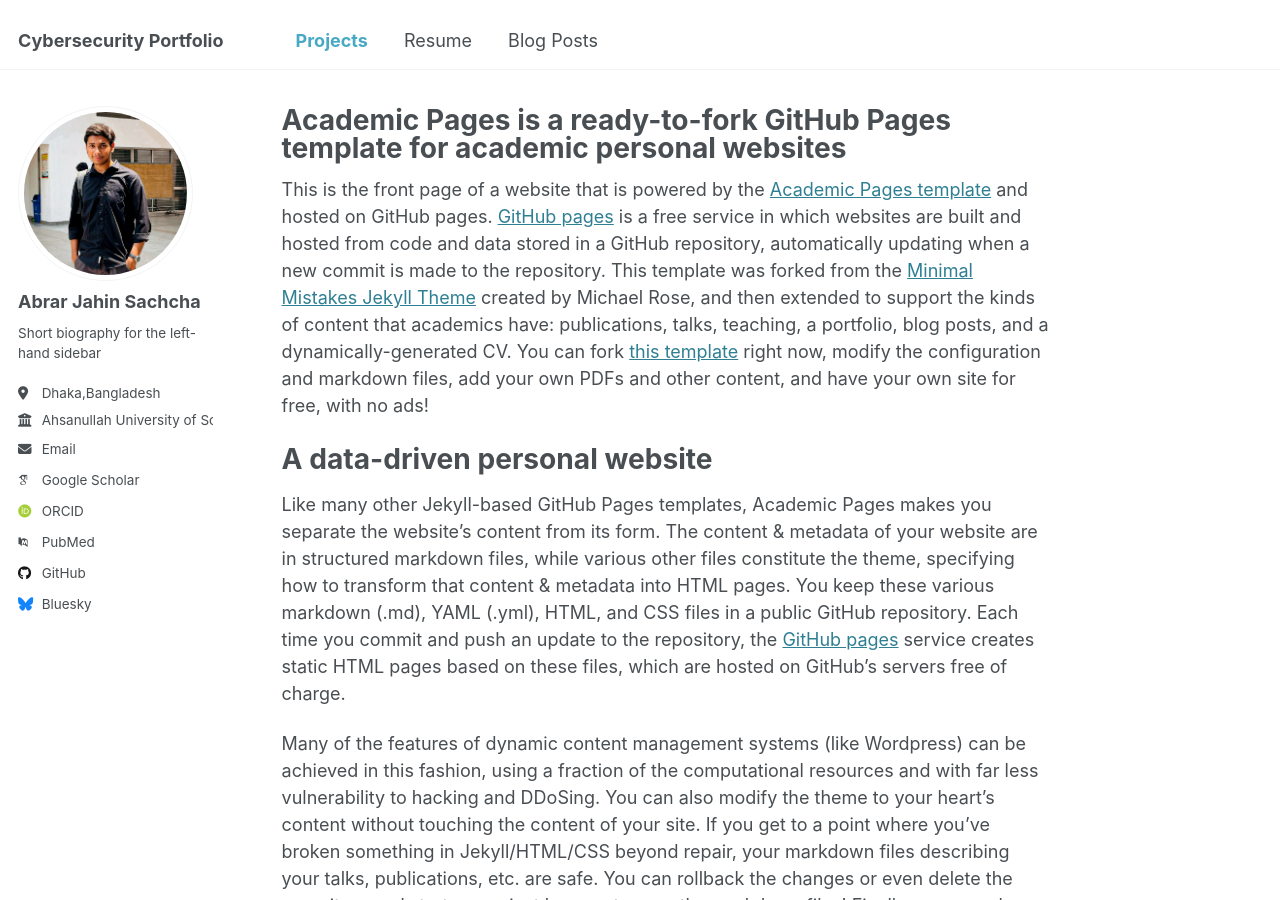
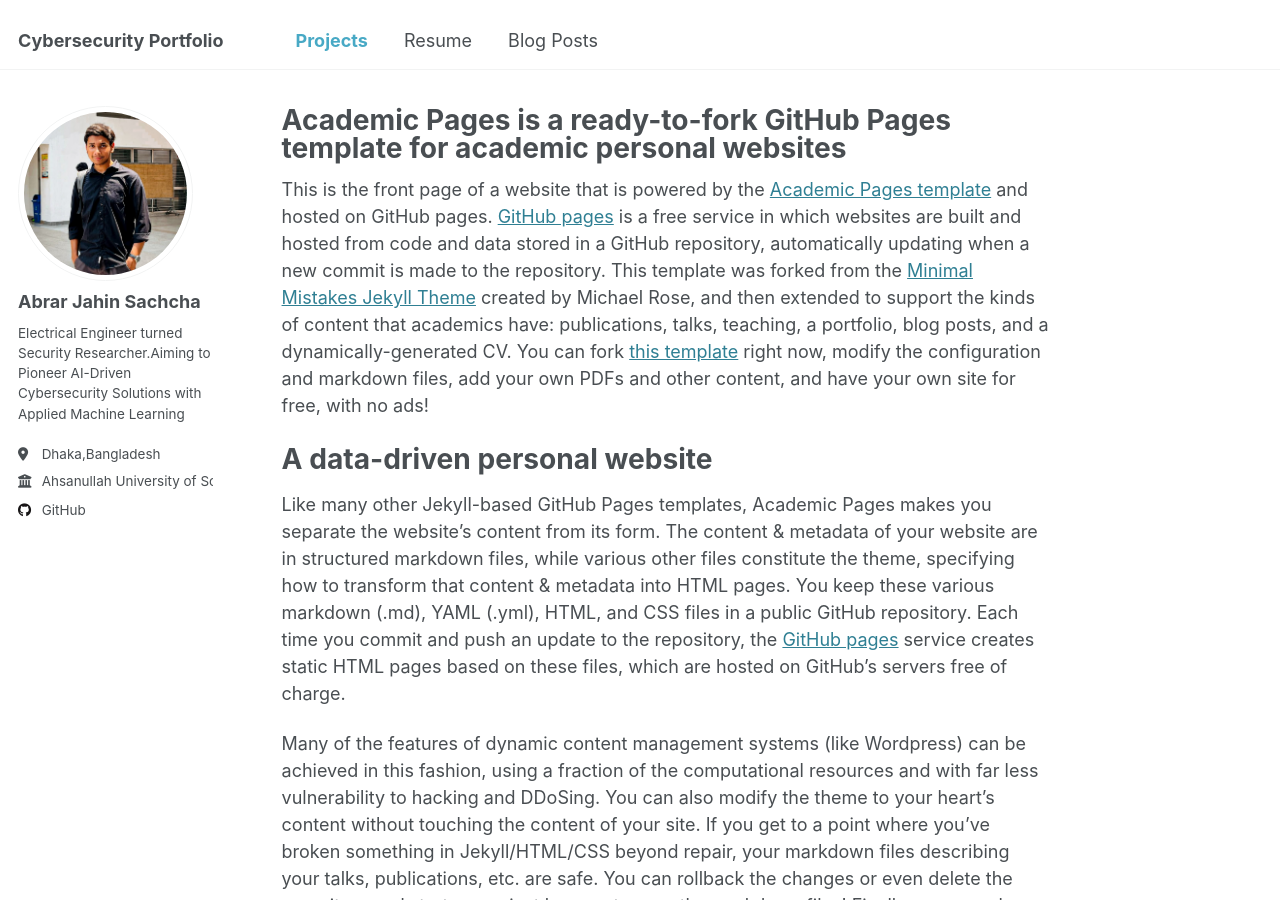
Before and after one commit to AbrarJahin7/cyberportfolio.github.io, a Jekyll site: the page built from _pages/about.md, in a window 1280 px wide and 900 px high. Built offline with Jekyll 4.4.1, drawn with Linux system fonts in a browser that asks for light colours; some web fonts are replaced.

Commit message:
Update _config.yml

```diff
--- a/_config.yml
+++ b/_config.yml
@@ -26,20 +26,20 @@ author:
   avatar           : "WhatsApp Image 2025-03-07 at 00.41.17_a6916f50.jpg"
   name             : "Abrar Jahin Sachcha"
   pronouns         : # example: "she/her"
-  bio              : "Short biography for the left-hand sidebar"
+  bio              : "Electrical Engineer turned Security Researcher.Aiming to Pioneer AI-Driven Cybersecurity Solutions with Applied Machine Learning"
   location         : "Dhaka,Bangladesh"
   employer         : <a href='https://www.aust.edu/' target='_blank' style='display:inline;'>Ahsanullah University of Science and Technology</a>
 
   uri              : # URL
-  email            : "none@example.org"
+  email            : #
 
   # Academic websites
   arxiv            : # URL - Update with the correct link to your profile
-  googlescholar    : "https://scholar.google.com/citations?user=PS_CX0AAAAAJ"
+  googlescholar    : #
   impactstory      : # URL
-  orcid            : "http://orcid.org/yourorcidurl"
+  orcid            : #
   semantic         : # URL
-  pubmed           : "https://www.ncbi.nlm.nih.gov/pubmed/?term=john+snow"
+  pubmed           : #
   researchgate     : # URL
   scopus           : # URL
 
@@ -52,7 +52,7 @@ author:
   stackoverflow    : # User number or user number and name (i.e., use "1" or "1/jeff-atwood")
 
   # Social media
-  bluesky          : "bsky.app" # Replace this with you Bluesky username
+  bluesky          :  # Replace this with you Bluesky username
   facebook         : # Username
   flickr           : # Username
   foursquare       : # Username
@@ -133,7 +133,7 @@ yandex_site_verification :
 
 # Social Sharing
 twitter:
-  username               : &twitter
+  username               :
 facebook:
   username               :
   app_id                 :
```
